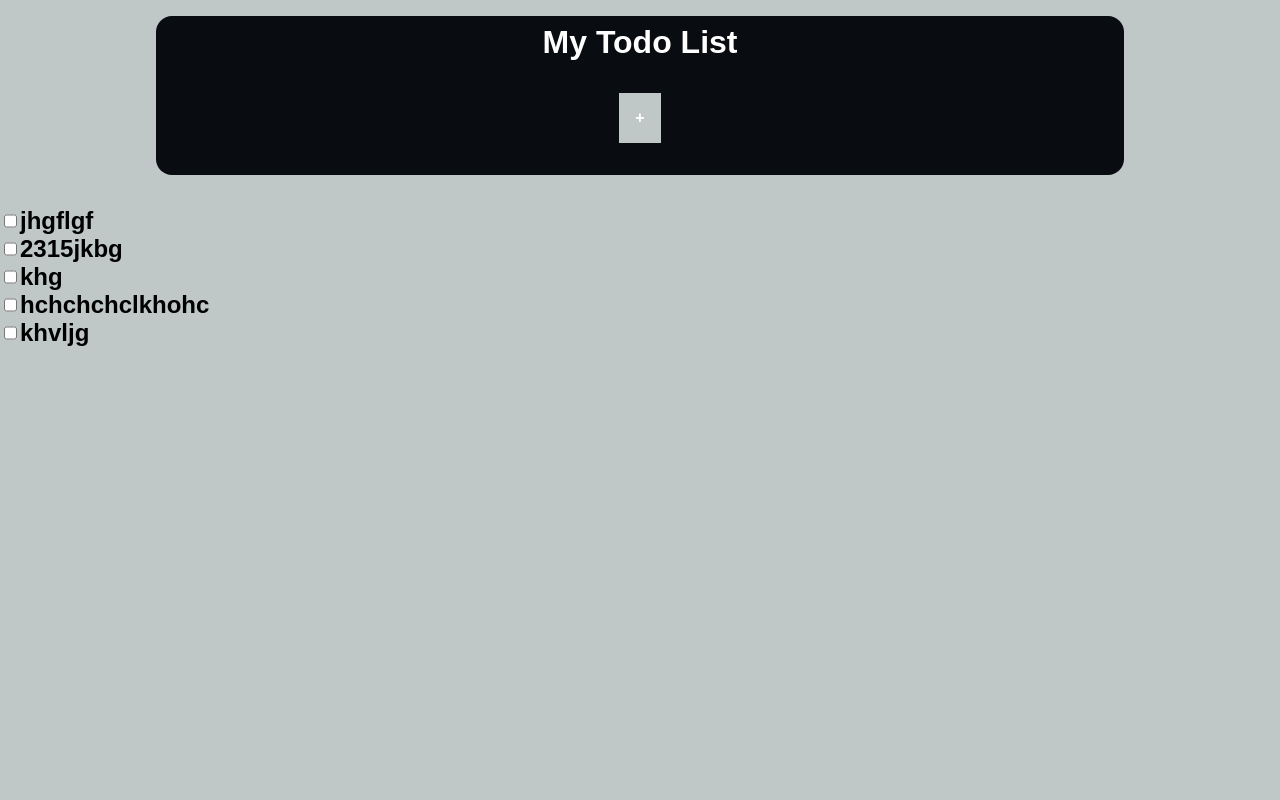
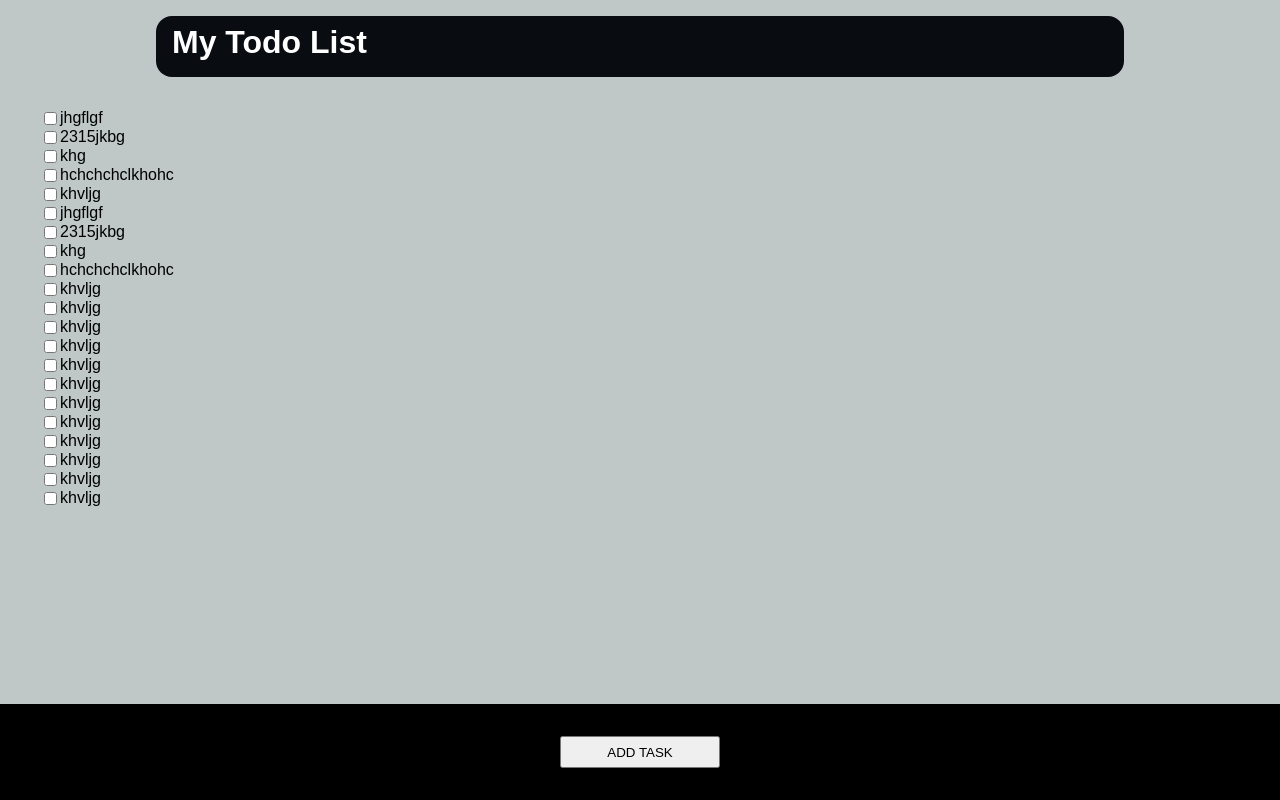
Before and after one commit to PattReidway/todo-list-alben, a PHP site: page / in a window 1280 px wide. Run offline with PHP 8.4, Linux system fonts and the light colour scheme.

Commit message:
add button

```diff
--- a/all-css/style-css.css
+++ b/all-css/style-css.css
@@ -31,22 +31,18 @@ p {
     padding: 0;
 }
 
-ul {
-    margin: 0;
-    padding: 0;
-    list-style: none;
-}
+
 
 a, a:active, a:focus, a:hover {
     text-decoration: none;
 }
-
+/*
 input:focus,
 select:focus,
 textarea:focus,
 button:focus {
     outline: none;
-}
+}*/
 
 /* UTILITIES */
 
@@ -66,6 +62,7 @@ body.dark-template {
 
 .main-ttl {
     text-align: center;
+    margin-bottom: 1rem;
 }
 
 /* Navigation */
@@ -76,6 +73,10 @@ body.dark-template {
     margin-top: 1rem;
     margin-bottom: 2rem;
     padding: .5rem 1rem 0 1rem;
+    display: flex;
+}
+.main-ttl{
+    display: flex;
 }
 
 .main-nav {
@@ -110,9 +111,9 @@ body.dark-template {
 }
 
 /* Task List*/
-
 .task-list{
-
+    display: grid;
+    align-items: center;
 }
 
 /* Task */
@@ -121,3 +122,19 @@ body.dark-template {
     color: #000;
     display: flex;
 }
+
+/* FOOTER */
+.footer {
+    background-color: #000;
+    padding: 2rem;
+    text-align: center;
+    font-size: .8rem;
+    position: fixed;
+    bottom:0;
+    width: 100%;
+}
+
+.add-button{
+    width: 10rem;
+    height: 2rem;
+}
--- a/index.php
+++ b/index.php
@@ -11,24 +11,36 @@
     <div class="container">
         <header class="header">
             <h1 class="main-ttl">My Todo List</h1>
-            <nav class="main-nav">
-                <ul class="main-nav-list">
-                    <li><a class="main-nav-link active" href="index.php">+</a></li>
-                </ul>
-            </nav>
         </header>
     </div>
     <div>
         <ul class="task-list">
-            <li class="task"><input type="checkbox" class="checkbox"/><h2>jhgflgf</h2></li>
-            <li class="task"><input type="checkbox" class="checkbox"/><h2>2315jkbg</h2></li>
-            <li class="task"><input type="checkbox" class="checkbox"/><h2>khg</h2></li>
-            <li class="task"><input type="checkbox" class="checkbox"/><h2>hchchchclkhohc</h2></li>
-            <li class="task"><input type="checkbox" class="checkbox"/><h2>khvljg</h2></li>
+            <li class="task"><input type="checkbox" class="checkbox"/><p>jhgflgf</p></li>
+            <li class="task"><input type="checkbox" class="checkbox"/><p>2315jkbg</p></li>
+            <li class="task"><input type="checkbox" class="checkbox"/><p>khg</p></li>
+            <li class="task"><input type="checkbox" class="checkbox"/><p>hchchchclkhohc</p></li>
+            <li class="task"><input type="checkbox" class="checkbox"/><p>khvljg</p></li>
+            <li class="task"><input type="checkbox" class="checkbox"/><p>jhgflgf</p></li>
+            <li class="task"><input type="checkbox" class="checkbox"/><p>2315jkbg</p></li>
+            <li class="task"><input type="checkbox" class="checkbox"/><p>khg</p></li>
+            <li class="task"><input type="checkbox" class="checkbox"/><p>hchchchclkhohc</p></li>
+            <li class="task"><input type="checkbox" class="checkbox"/><p>khvljg</p></li>
+            <li class="task"><input type="checkbox" class="checkbox"/><p>khvljg</p></li>
+            <li class="task"><input type="checkbox" class="checkbox"/><p>khvljg</p></li>
+            <li class="task"><input type="checkbox" class="checkbox"/><p>khvljg</p></li>
+            <li class="task"><input type="checkbox" class="checkbox"/><p>khvljg</p></li>
+            <li class="task"><input type="checkbox" class="checkbox"/><p>khvljg</p></li>
+            <li class="task"><input type="checkbox" class="checkbox"/><p>khvljg</p></li>
+            <li class="task"><input type="checkbox" class="checkbox"/><p>khvljg</p></li>
+            <li class="task"><input type="checkbox" class="checkbox"/><p>khvljg</p></li>
+            <li class="task"><input type="checkbox" class="checkbox"/><p>khvljg</p></li>
+            <li class="task"><input type="checkbox" class="checkbox"/><p>khvljg</p></li>
+            <li class="task"><input type="checkbox" class="checkbox"/><p>khvljg</p></li>
         </ul>
-
-
     </div>
+    <footer class="footer">
+    <input type="button" class="add-button" value="ADD TASK">
+    </footer>
 
 </body>
 </html>
```
